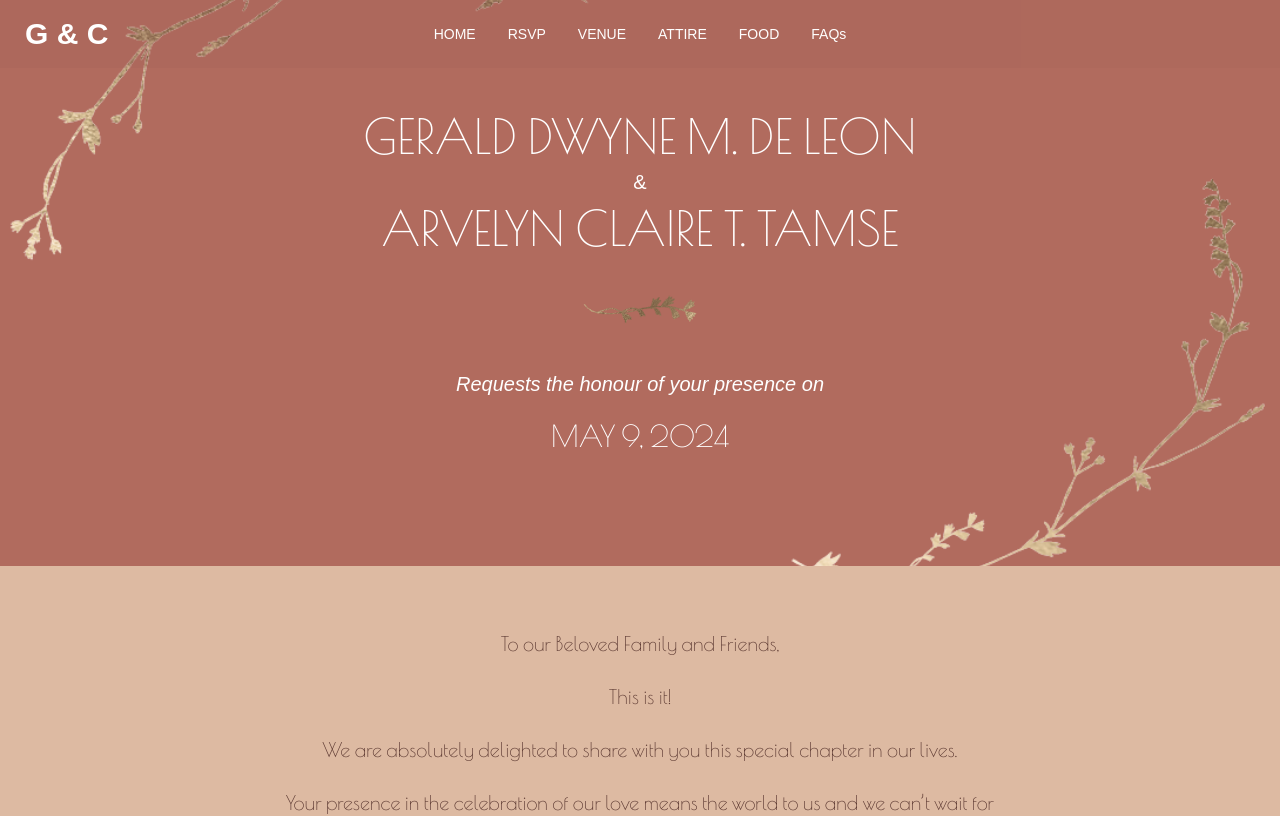
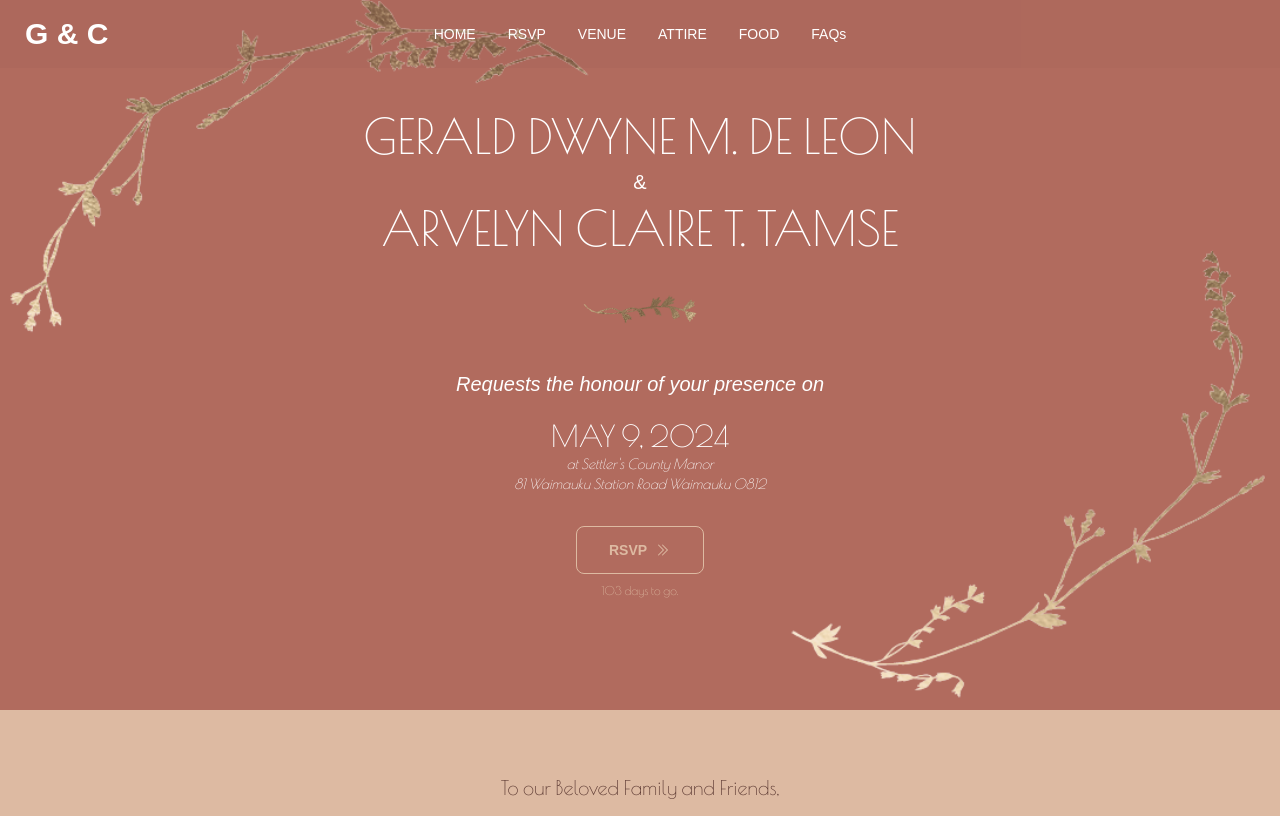
Before and after one commit to DonFacundo/wedding-rsvp, a Next.js app: page /1 in a window 1280 px wide. Shown: the top 816 px of the page. Built offline with nearby package versions, Linux system fonts and the light colour scheme; no server answers; a web font is replaced by a local one.

Commit message:
Fix 500 error on RSVP & put in getDaysLeft

```diff
--- a/app/[slug]/RSVP/page.tsx
+++ b/app/[slug]/RSVP/page.tsx
@@ -7,7 +7,6 @@ import RSVPpage from "@/app/components/RSVPpage";
 
 const getAttendeeData = async (slug: string) => {
   const data = await getAttendeeDetails("rsvp", slug).then((res) => res);
-
   return data.result;
 };
 
--- a/app/[slug]/page.tsx
+++ b/app/[slug]/page.tsx
@@ -1,17 +1,24 @@
 import Image from "next/image";
 import { motion, AnimatePresence } from "framer-motion";
-import { getAttendeeDetails } from "@/libs/firebase";
+import { getDaysLeftBeforeEvent } from "@/libs/firebase";
 
 import Homepage from "../components/Homepage";
 import Navbar from "../components/Navbar";
 
+const getDaysLeft = async () => {
+  const data = await getDaysLeftBeforeEvent().then((res) => res);
+  return data;
+};
+
 export default async function Home({ params }: { params: any }) {
   const { slug } = params;
+
+  const daysLeft = await getDaysLeft();
 
   return (
     <main className="justify-between font-playfair">
       <Navbar slug={slug} />
-      <Homepage />
+      <Homepage slug={slug} daysLeft={daysLeft} />
     </main>
   );
 }
--- a/app/components/Homepage.tsx
+++ b/app/components/Homepage.tsx
@@ -1,9 +1,11 @@
 "use client";
 
+import { ChevronDoubleRightIcon } from "@heroicons/react/24/solid";
 import { motion } from "framer-motion";
 import Image from "next/image";
+import Link from "next/link";
 
-const Homepage = () => {
+const Homepage = ({ slug, daysLeft }: { slug: string; daysLeft: number }) => {
   return (
     <>
       <div className="text-center w-full bg-[url('/assets/img/flower-border3.png')] bg-center bg-cover bg-no-repeat py-28">
@@ -87,8 +89,61 @@ const Homepage = () => {
             MAY 9, 2024
           </h1>
         </motion.div>
+        <motion.div
+          key="wedding-venue"
+          initial={{ opacity: 0, y: 10 }}
+          animate={{ opacity: 1, y: 0 }}
+          exit={{ opacity: 0, y: 10 }}
+          transition={{ ease: "easeInOut", duration: 0.25, delay: 1.25 }}
+          whileHover={{
+            scale: 1.1,
+            transition: { duration: 0.25 },
+          }}
+        >
+          <p className="text-sm text-white font-poiretone">
+            <em>
+              at Settler's County Manor
+              <br />
+              81 Waimauku Station Road Waimauku 0812
+            </em>
+          </p>
+        </motion.div>
+        <motion.div
+          key="wedding-rsvp"
+          initial={{ opacity: 0, y: 10 }}
+          animate={{ opacity: 1, y: 0 }}
+          exit={{ opacity: 0, y: 10 }}
+          transition={{ ease: "easeInOut", duration: 0.25, delay: 1.5 }}
+          whileHover={{
+            scale: 1.1,
+            transition: { duration: 0.25 },
+          }}
+          className="w-full flex justify-center mt-8"
+        >
+          <Link href={`/${slug}/RSVP`}>
+            <button className="btn btn-secondary btn-md btn-outline w-fit px-8 float-start">
+              RSVP
+              <ChevronDoubleRightIcon className="h-4 w-4" />
+            </button>
+          </Link>
+        </motion.div>
+        <motion.div
+          key="days-left"
+          initial={{ opacity: 0, y: 10 }}
+          animate={{ opacity: 1, y: 0 }}
+          exit={{ opacity: 0, y: 10 }}
+          transition={{ ease: "easeInOut", duration: 0.25, delay: 1.75 }}
+          whileHover={{
+            scale: 1.1,
+            transition: { duration: 0.25 },
+          }}
+          className="w-full flex justify-center mt-2"
+        >
+          <p className="font-poiretone text-secondary text-xs">
+            {daysLeft} day{daysLeft > 1 && "s"} to go.
+          </p>
+        </motion.div>
       </div>
-
       <div className="w-full min-h-96 py-16 bg-secondary flex flex-col items-center text-secondary px-12">
         <motion.div
           key="welcome-message"
--- a/app/components/Navbar.tsx
+++ b/app/components/Navbar.tsx
@@ -125,11 +125,13 @@ const Navbar = ({ slug }: { slug: string }) => {
           <motion.div
             key="nav-home"
             whileHover={{
-              scale: 1.1,
+              scale: 1.05,
               transition: { duration: 0.25 },
             }}
           >
-            <a className="btn btn-ghost text-3xl">G & C</a>
+            <Link href={`/${slug}`} className="btn btn-ghost text-3xl">
+              G & C
+            </Link>
           </motion.div>
         </div>
         <div className="navbar-center hidden lg:flex">
--- a/app/components/RSVPForm.tsx
+++ b/app/components/RSVPForm.tsx
@@ -19,7 +19,7 @@ const RSVPForm = ({ attendeeDetails }: { attendeeDetails: any }) => {
       >
         <article className="prose text-center">
           <h1 className="text-primary font-bold text-4xl mb-4">R.S.V.P.</h1>
-          <h2 className="text-primary my-0">
+          <h2 className="text-primary my-0 text-md">
             We would love for you to come,
             <br />
             <span className="font-poiretone">{attendeeDetails.name}</span>
@@ -46,7 +46,7 @@ const RSVPForm = ({ attendeeDetails }: { attendeeDetails: any }) => {
           transition={{ ease: "easeInOut", duration: 1.5 }}
         >
           <Image
-            className="mx-auto my-3"
+            className="mx-auto sm:my-2 md:my-3"
             src={"/assets/img/flower-divider.png"}
             alt="flower divider"
             width={75}
@@ -138,6 +138,8 @@ const RSVPForm = ({ attendeeDetails }: { attendeeDetails: any }) => {
                     </button>
                   </motion.div>
                 </div>
+                {attendeeDetails.attendees.length > 1 ? (
+                  <>
                     <div className="divider divider-primary text-primary my-2">
                       <em>OR</em>
                     </div>
@@ -157,6 +159,45 @@ const RSVPForm = ({ attendeeDetails }: { attendeeDetails: any }) => {
                         <ChevronDownIcon className="h-4 w-4 text-primary font-bold" />
                       </button>
                     </motion.div>
+                  </>
+                ) : (
+                  attendeeDetails.type === "single" && (
+                    <>
+                      <div className="divider divider-primary text-primary my-2">
+                        <em>AND</em>
+                      </div>
+                      <p className="text-primary text-md my-0">
+                        Will you be bringing a +1?
+                      </p>
+                      <div className="grid grid-cols-2 gap-4 mb-2">
+                        <motion.div
+                          className="col-span-1"
+                          key="plus1-yes"
+                          whileHover={{
+                            scale: 1.02,
+                            transition: { duration: 0.25 },
+                          }}
+                        >
+                          <button className="btn btn-primary btn-sm w-36 float-end">
+                            Yes
+                          </button>
+                        </motion.div>
+                        <motion.div
+                          key="plus1-no"
+                          whileHover={{
+                            scale: 1.02,
+                            transition: { duration: 0.25 },
+                          }}
+                          className="col-span-1"
+                        >
+                          <button className="btn btn-primary btn-sm btn-outline w-36 float-start">
+                            No
+                          </button>
+                        </motion.div>
+                      </div>
+                    </>
+                  )
+                )}
               </motion.div>
             )}
           </AnimatePresence>
--- a/app/components/RSVPpage.tsx
+++ b/app/components/RSVPpage.tsx
@@ -2,11 +2,13 @@
 
 import { useState, useEffect } from "react";
 import RSVPForm from "./RSVPForm";
+import useWindowDimensions from "@/hooks/useWindowDimension";
 
 const RSVPpage = ({ attendeeDetails }: { attendeeDetails: any }) => {
-  const [width, setWidth] = useState(window.innerWidth);
+  const { width, height } = useWindowDimensions();
+
   const [bg, setBg] = useState(
-    width < 500
+    width && width < 500
       ? `/assets/img/weddingrsvp1-mob.JPG`
       : `/assets/img/weddingrsvp1.JPG`
   );
@@ -18,13 +20,13 @@ const RSVPpage = ({ attendeeDetails }: { attendeeDetails: any }) => {
         bg === "/assets/img/weddingrsvp1-mob.JPG"
       )
         setBg(
-          width < 500
+          width && width < 500
             ? `/assets/img/weddingrsvp2-mob.JPG`
             : `/assets/img/weddingrsvp2.JPG`
         );
       else
         setBg(
-          width < 500
+          width && width < 500
             ? `/assets/img/weddingrsvp1-mob.JPG`
             : `/assets/img/weddingrsvp1.JPG`
         );
@@ -33,6 +35,8 @@ const RSVPpage = ({ attendeeDetails }: { attendeeDetails: any }) => {
   }, [bg]);
 
   return (
+    <>
+      {width && (
         <div
           className={`h-screen w-full bg-secondary bg-left bg-cover bg-no-repeat flex items-center`}
           style={{
@@ -42,6 +46,8 @@ const RSVPpage = ({ attendeeDetails }: { attendeeDetails: any }) => {
         >
           <RSVPForm attendeeDetails={attendeeDetails} />
         </div>
+      )}
+    </>
   );
 };
 
--- /dev/null
+++ b/hooks/useWindowDimension.ts
@@ -0,0 +1,28 @@
+import { useEffect, useState } from "react";
+
+type WindowDimentions = {
+  width: number | undefined;
+  height: number | undefined;
+};
+
+const useWindowDimensions = (): WindowDimentions => {
+  const [windowDimensions, setWindowDimensions] = useState<WindowDimentions>({
+    width: undefined,
+    height: undefined,
+  });
+  useEffect(() => {
+    function handleResize(): void {
+      setWindowDimensions({
+        width: window.innerWidth,
+        height: window.innerHeight,
+      });
+    }
+    handleResize();
+    window.addEventListener("resize", handleResize);
+    return (): void => window.removeEventListener("resize", handleResize);
+  }, []); // Empty array ensures that effect is only run on mount
+
+  return windowDimensions;
+};
+
+export default useWindowDimensions;
--- a/libs/firebase.ts
+++ b/libs/firebase.ts
@@ -1,12 +1,6 @@
 import { initializeApp } from "firebase/app";
 import { getAnalytics } from "firebase/analytics";
-import {
-  getFirestore,
-  doc,
-  setDoc,
-  getDoc,
-  CollectionReference,
-} from "firebase/firestore";
+import { getFirestore, doc, getDoc, Timestamp } from "firebase/firestore";
 
 const firebaseConfig = {
   apiKey: process.env.NEXT_PUBLIC_FIREBASE_APIKEY,
@@ -39,4 +33,12 @@ const getAttendeeDetails = async (collection: any, id: any) => {
   return { result, error };
 };
 
-export { getAttendeeDetails };
+const getDaysLeftBeforeEvent = async () => {
+  const eventDate = Timestamp.fromDate(new Date(2024, 4, 9));
+  const currentDate = Timestamp.now();
+
+  const diff = eventDate.toMillis() - currentDate.toMillis();
+  return Math.ceil(diff / (1000 * 60 * 60 * 24));
+};
+
+export { getAttendeeDetails, getDaysLeftBeforeEvent };
```
Lines whose indentation alone changed are shown as unchanged.
